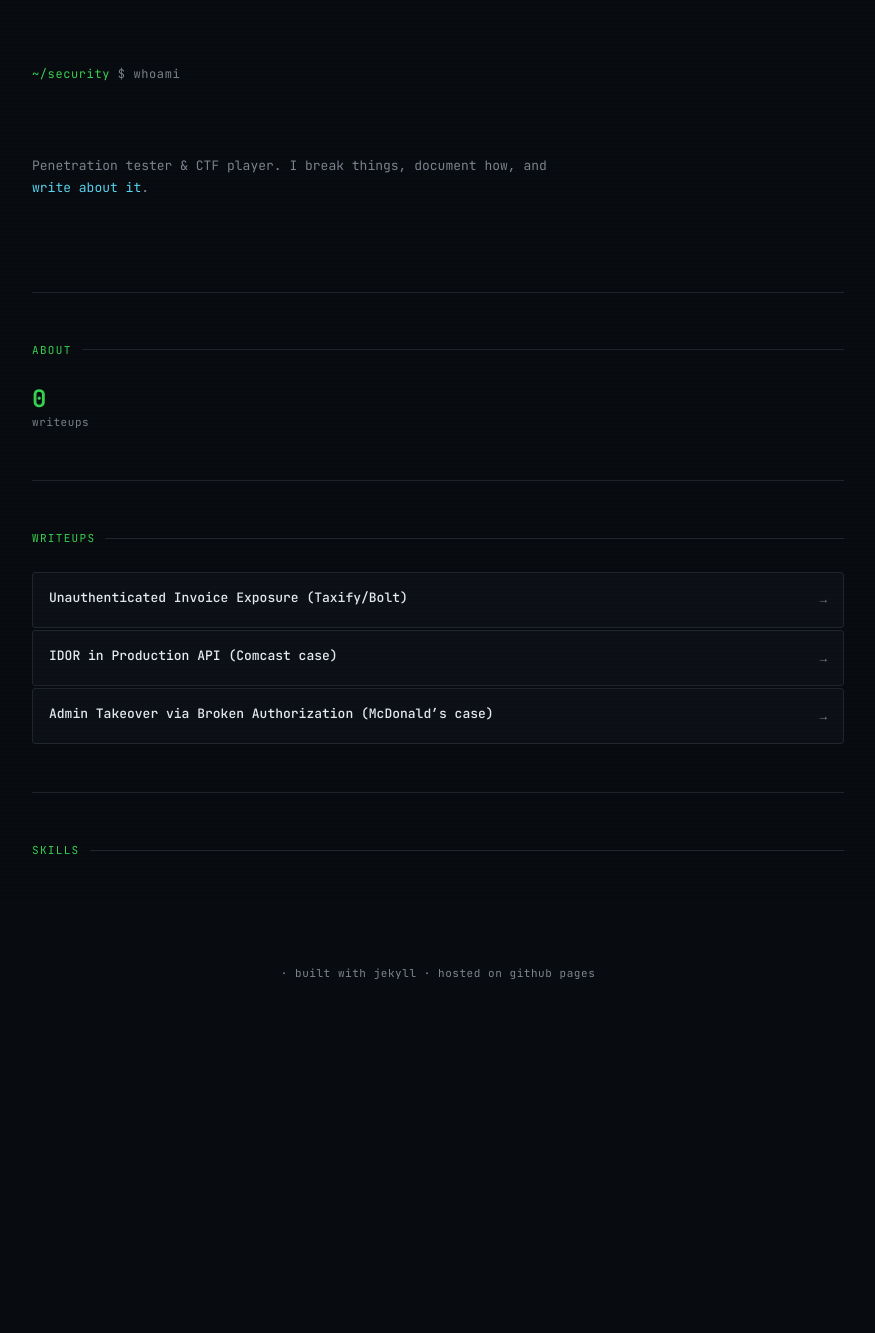
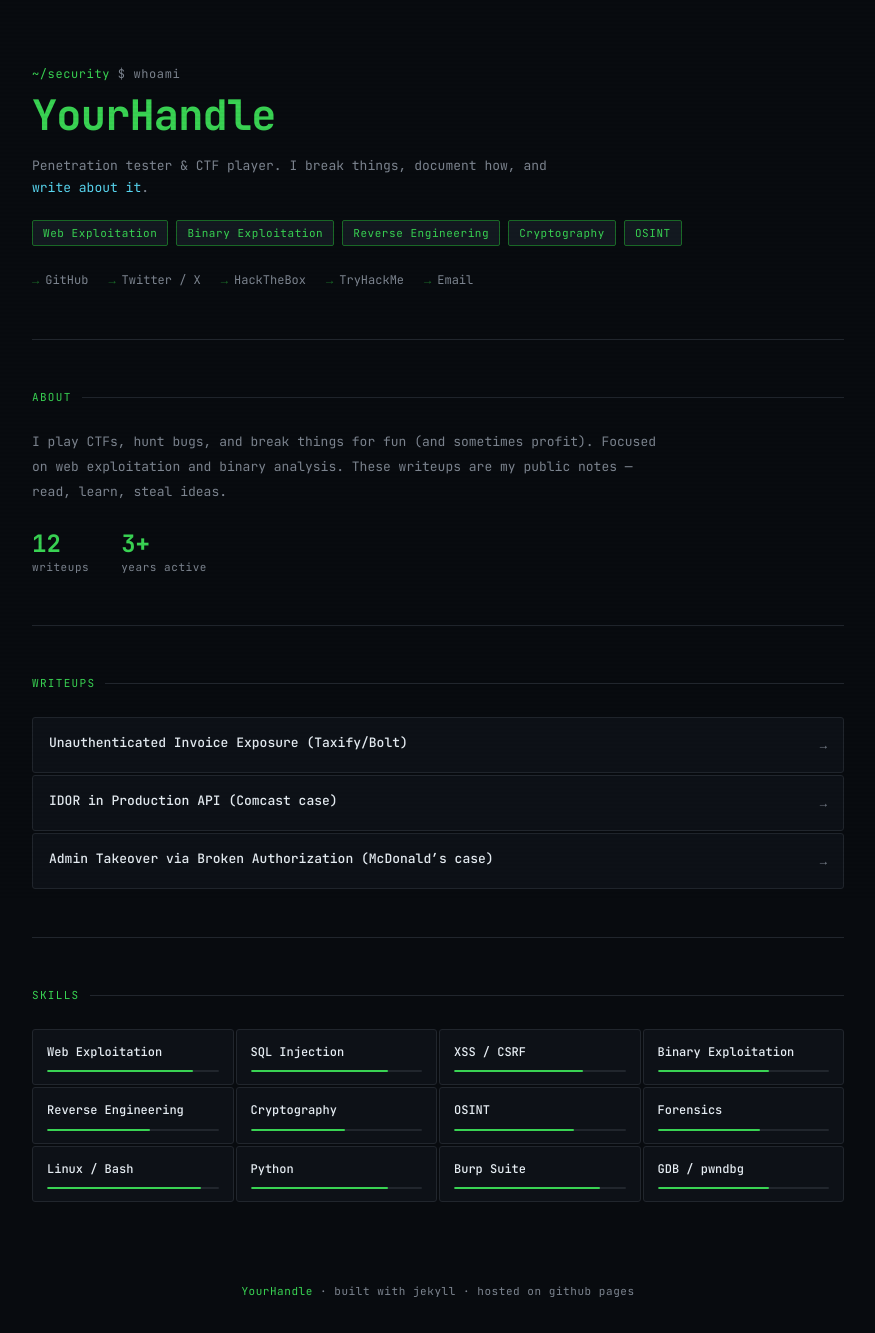
Before and after one commit to Psyphen36/anupam-security-portfolio, a Jekyll site: the page built from index.html, in a window 1280 px wide. Shown: the whole page, without its empty margins (202-1077 px from the left). Built offline with Jekyll 4.4.1, drawn with Linux system fonts in a browser that asks for light colours; before the commit the page ends 1014 px from its top, so only the background shows below that.

Commit message:
Revise portfolio configuration in _config.yml
Updated portfolio configuration with personal details and skills.

```diff
--- a/_config.yml
+++ b/_config.yml
@@ -1,3 +1,81 @@
-remote_theme: pages-themes/minimal@v0.2.0
+# ─────────────────────────────────────────
+#  Portfolio Config — update everything here
+# ─────────────────────────────────────────
+
+title: "YourHandle // Security Researcher"
+author: "YourHandle"          # your CTF handle / name
+email: ""                     # optional
+description: "CTF writeups and security research"
+
+# Social links — leave blank to hide
+github_username:    "your-github"
+twitter_username:   ""          # optional
+hackthebox_username: ""         # optional
+tryhackme_username:  ""         # optional
+
+# Your one-liner bio shown on homepage
+bio: >
+  I play CTFs, hunt bugs, and break things for fun (and sometimes profit).
+  Focused on web exploitation and binary analysis.
+  These writeups are my public notes — read, learn, steal ideas.
+
+# Skill areas shown as badges in header
+focus_areas:
+  - Web Exploitation
+  - Binary Exploitation
+  - Reverse Engineering
+  - Cryptography
+  - OSINT
+
+# Stats displayed on homepage — remove lines you don't want shown
+writeups_count: 12    # override auto-count if you want
+years_active: "3+"
+# ctf_rank: "#420"    # uncomment if you want to show this
+# cves: 2             # uncomment if you have CVEs
+
+# Skills with proficiency % (1-100)
+skills:
+  - name: "Web Exploitation"
+    level: 85
+  - name: "SQL Injection"
+    level: 80
+  - name: "XSS / CSRF"
+    level: 75
+  - name: "Binary Exploitation"
+    level: 65
+  - name: "Reverse Engineering"
+    level: 60
+  - name: "Cryptography"
+    level: 55
+  - name: "OSINT"
+    level: 70
+  - name: "Forensics"
+    level: 60
+  - name: "Linux / Bash"
+    level: 90
+  - name: "Python"
+    level: 80
+  - name: "Burp Suite"
+    level: 85
+  - name: "GDB / pwndbg"
+    level: 65
+
+# ─── Jekyll / GitHub Pages settings ───
+theme: minima           # base theme (we override all styling)
 plugins:
-- jekyll-remote-theme # add this line to the plugins list if you already have one
+  - jekyll-relative-links
+  - jekyll-seo-tag
+
+# So Jekyll finds your writeup pages
+include:
+  - writeups
+
+# Date format
+date_format: "%B %d, %Y"
+
+defaults:
+  - scope:
+      path: "writeups"
+      type: "pages"
+    values:
+      layout: writeup
```
